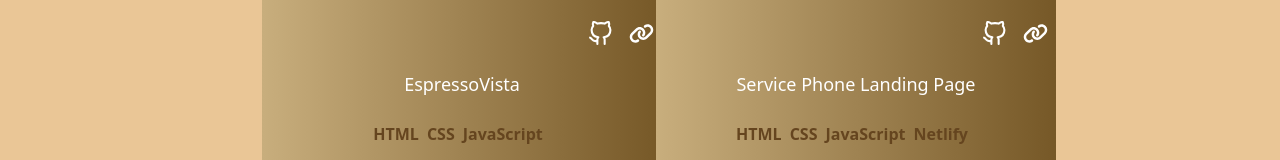
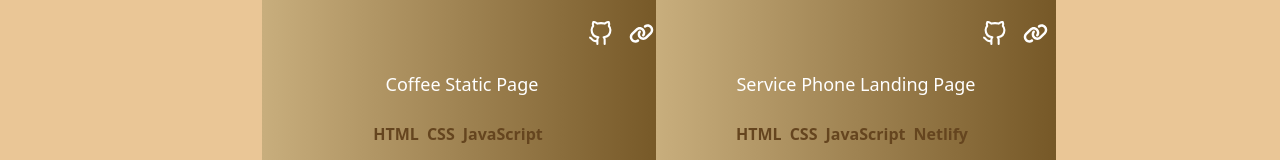
Before and after one commit to amirahyusof/amirahyusof.github.io, a React (Create React App) app: page /projects in a window 1280 px wide. Shown: the part 359-519 px from the top of the page. Built offline with nearby package versions, Linux system fonts and the light colour scheme; the HTML template or start-up script is replaced by a standard one.

Commit message:
commit chnages

```diff
--- a/src/components/Projects.js
+++ b/src/components/Projects.js
@@ -23,7 +23,7 @@ function Project(){
                                 <a href="https://amirahyusof.github.io/coffee-website/"
                                    target="_blank" className="hover:text-[#65451F]"><FaLink size={25} /></a>
                             </div>
-                            <h2 className="text-lg">EspressoVista</h2>
+                            <h2 className="text-lg">Coffee Static Page</h2>
                             <div className="text-center justify-center flex mt-6 text-[#65451F] font-bold">
                                 <li className="mr-2">HTML</li>
                                 <li className="mr-2">CSS</li>
```
